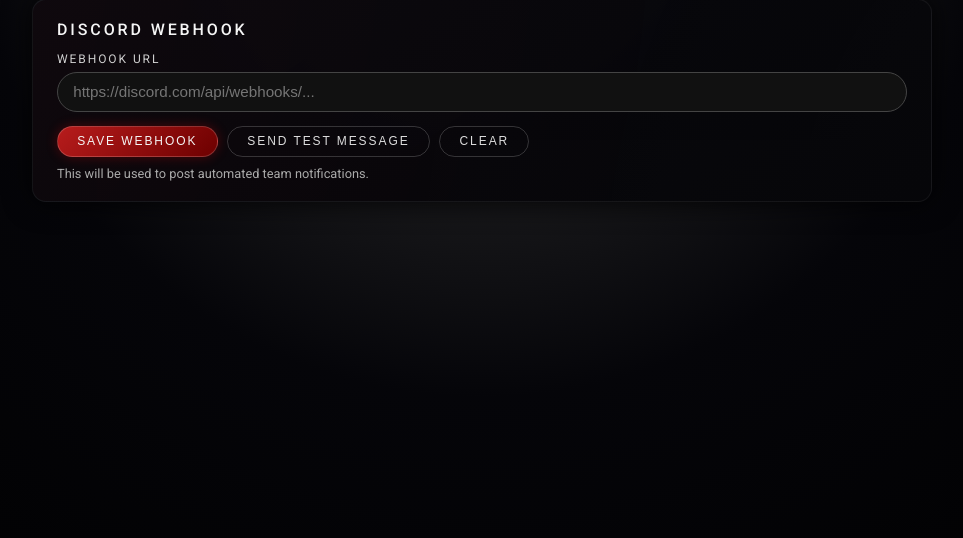
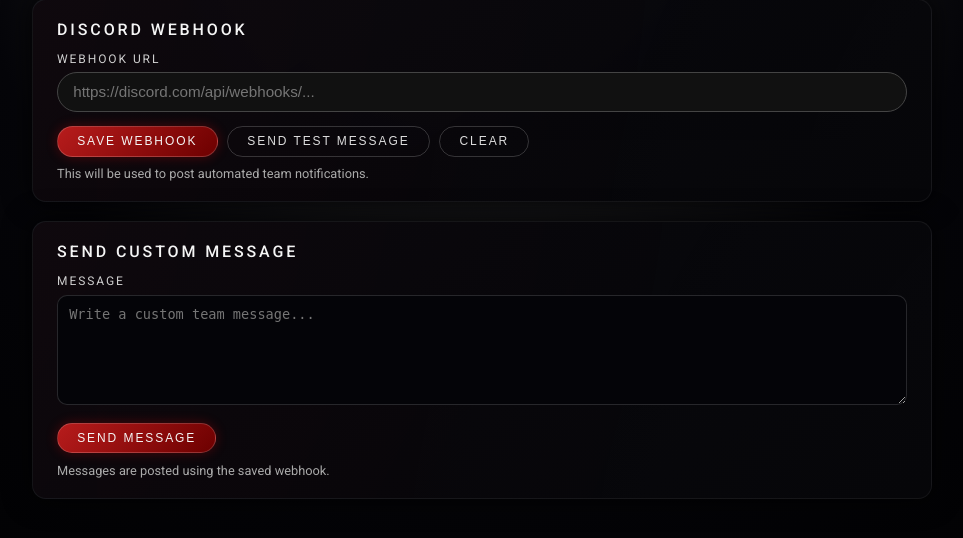
Before and after one commit to LeCastorFou/wh40k-pairing-engine, a Flask app: page /team in a window 1280 px wide. Shown: the part 115-653 px from the top of the page, without its empty margins (158-1121 px from the left). Run offline with Flask 3, Linux system fonts and the light colour scheme; the visitor is signed in with stand-in values (Sample User, id 1); parts of the project's set-up code (start-up, migrations or seed data) failed here and were passed over.

Commit message:
custom test message

```diff
--- a/app.py
+++ b/app.py
@@ -160,16 +160,17 @@
     webhook = (settings.get("discord_webhook") or "").strip()
     if not webhook or not content:
         app.logger.info("Discord webhook not configured or empty message. Skipping.")
-        return
+        return False
     payload = json.dumps({"content": content}).encode("utf-8")
     req = Request(webhook, data=payload, headers={"Content-Type": "application/json"})
     try:
         with urlopen(req, timeout=3) as resp:
             code = resp.getcode()
         app.logger.info("Discord webhook sent (%s).", code)
+        return True
     except (HTTPError, URLError, ValueError) as exc:
         app.logger.warning("Discord webhook failed: %s", exc)
-        return
+        return False
 
 def next_player_id(players):
     """Compute next player id, even if some entries are odd."""
@@ -249,7 +250,21 @@
     webhook = (settings.get("discord_webhook") or "").strip()
     if not webhook:
         return jsonify({"error": "No webhook configured"}), 400
-    send_discord_message("Test transmission: the vox relays are operational. 📡")
+    ok = send_discord_message("Test transmission: the vox relays are operational. 📡")
+    if not ok:
+        return jsonify({"error": "Webhook request failed. Check server logs."}), 502
+    return jsonify({"status": "ok"})
+
+@app.route("/api/settings/send_message", methods=["POST"])
+@login_required
+def api_send_custom_message():
+    payload = request.get_json(silent=True) or {}
+    content = (payload.get("content") or "").strip()
+    if not content:
+        return jsonify({"error": "Message content is required"}), 400
+    ok = send_discord_message(content)
+    if not ok:
+        return jsonify({"error": "Webhook request failed. Check server logs."}), 502
     return jsonify({"status": "ok"})
 
 
--- a/static/js/team_management.js
+++ b/static/js/team_management.js
@@ -58,12 +58,38 @@
   }
 }
 
+async function sendCustomMessage(content) {
+  const statusEl = document.getElementById("custom-status");
+  try {
+    const res = await fetch("/api/settings/send_message", {
+      method: "POST",
+      headers: { "Content-Type": "application/json" },
+      body: JSON.stringify({ content })
+    });
+    const data = await res.json();
+    if (!res.ok) throw new Error(data.error || "Failed to send message");
+    if (statusEl) {
+      statusEl.textContent = "Message sent.";
+      statusEl.className = "status success";
+    }
+  } catch (err) {
+    console.error(err);
+    if (statusEl) {
+      statusEl.textContent = err.message || "Failed to send message.";
+      statusEl.className = "status error";
+    }
+  }
+}
+
 document.addEventListener("DOMContentLoaded", async () => {
   const form = document.getElementById("webhook-form");
   const input = document.getElementById("discord-webhook");
   const clearBtn = document.getElementById("clear-webhook-btn");
   const testBtn = document.getElementById("test-webhook-btn");
   const statusEl = document.getElementById("status");
+  const customInput = document.getElementById("custom-message");
+  const sendCustomBtn = document.getElementById("send-custom-btn");
+  const customStatus = document.getElementById("custom-status");
 
   await loadSettings();
 
@@ -99,4 +125,23 @@
       await sendTestMessage();
     });
   }
+
+  if (sendCustomBtn) {
+    sendCustomBtn.addEventListener("click", async () => {
+      if (!customInput) return;
+      const content = (customInput.value || "").trim();
+      if (!content) {
+        if (customStatus) {
+          customStatus.textContent = "Please write a message first.";
+          customStatus.className = "status error";
+        }
+        return;
+      }
+      if (customStatus) {
+        customStatus.textContent = "Sending message...";
+        customStatus.className = "status";
+      }
+      await sendCustomMessage(content);
+    });
+  }
 });
--- a/templates/team_management.html
+++ b/templates/team_management.html
@@ -197,6 +197,19 @@
         <div class="hint">This will be used to post automated team notifications.</div>
       </div>
     </section>
+
+    <section class="panel" style="margin-top: 1.2rem;">
+      <div class="panel-inner">
+        <h2>Send Custom Message</h2>
+        <label for="custom-message">Message</label>
+        <textarea id="custom-message" placeholder="Write a custom team message..." style="width:100%; min-height:110px; padding:0.6rem 0.7rem; border-radius:10px; border:1px solid rgba(255,255,255,0.14); background:rgba(5,5,9,0.95); color:#f5f5f5; resize:vertical; font-size:0.85rem; line-height:1.35;"></textarea>
+        <div class="actions">
+          <button type="button" id="send-custom-btn">Send Message</button>
+          <div id="custom-status" class="status"></div>
+        </div>
+        <div class="hint">Messages are posted using the saved webhook.</div>
+      </div>
+    </section>
   </div>
 
   <script src="{{ url_for('static', filename='js/team_management.js') }}"></script>
```
